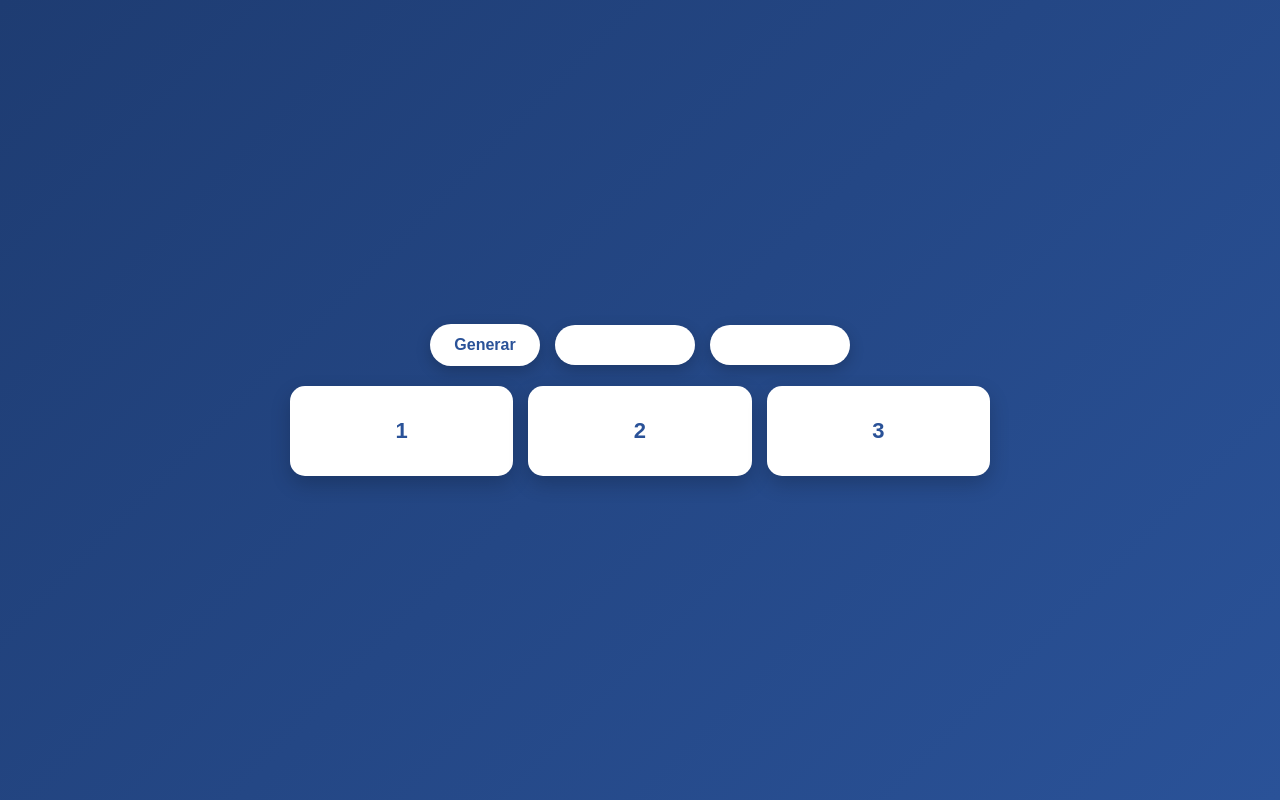
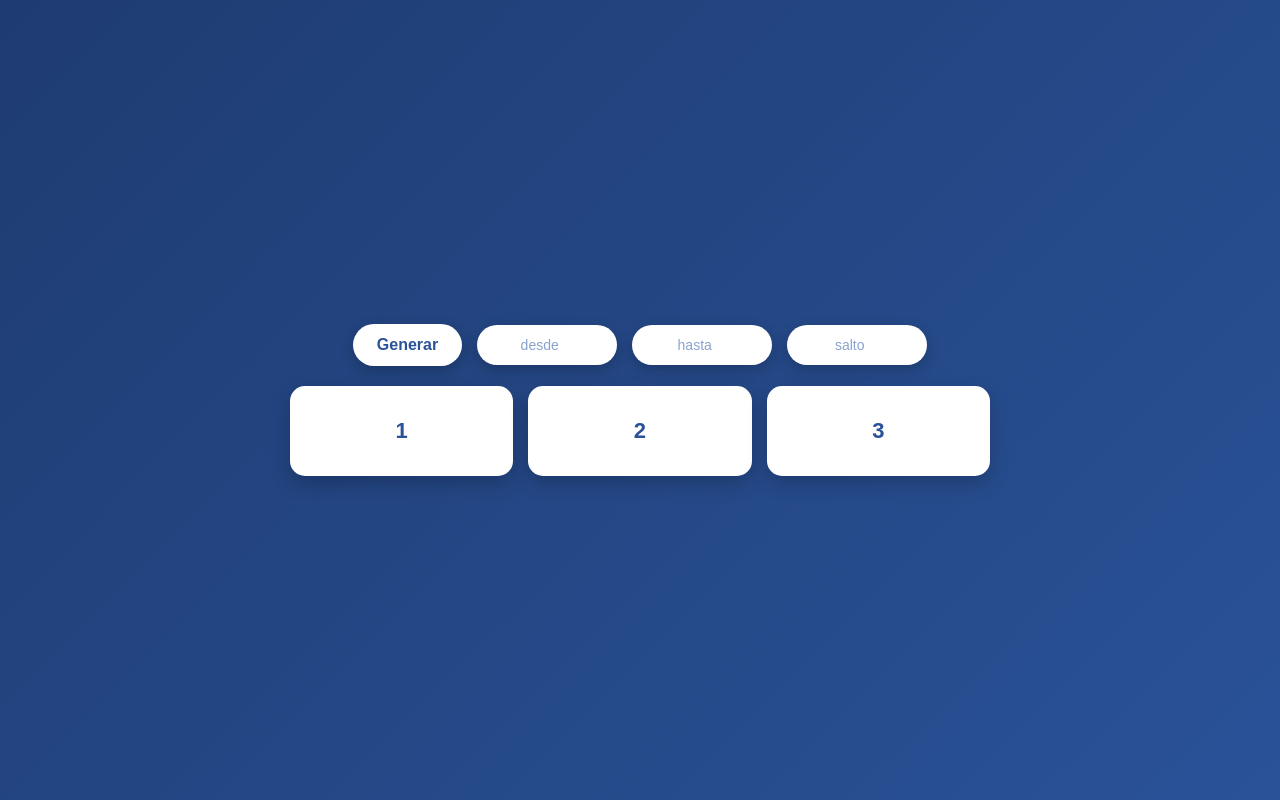
Before and after one commit to jaevit17/tarjetas, a plain HTML site: page index.html in a window 1280 px wide. Drawn offline with Linux system fonts and the light colour scheme.

Commit message:
inputs: propiedad placeholder

```diff
--- a/index.html
+++ b/index.html
@@ -14,10 +14,13 @@
 
     <div class="inputs">
       <div>
-        <input type="number" id="txtDesde"/>
+        <input type="number" id="txtDesde" placeholder="desde"/>
       </div>
       <div>
-        <input type="number" id="txtHasta"/>
+        <input type="number" id="txtHasta" placeholder="hasta"/>
+      </div>
+      <div>
+        <input type="number" id="txtSalto" placeholder="salto"/>
       </div>
     </div>
 
```
